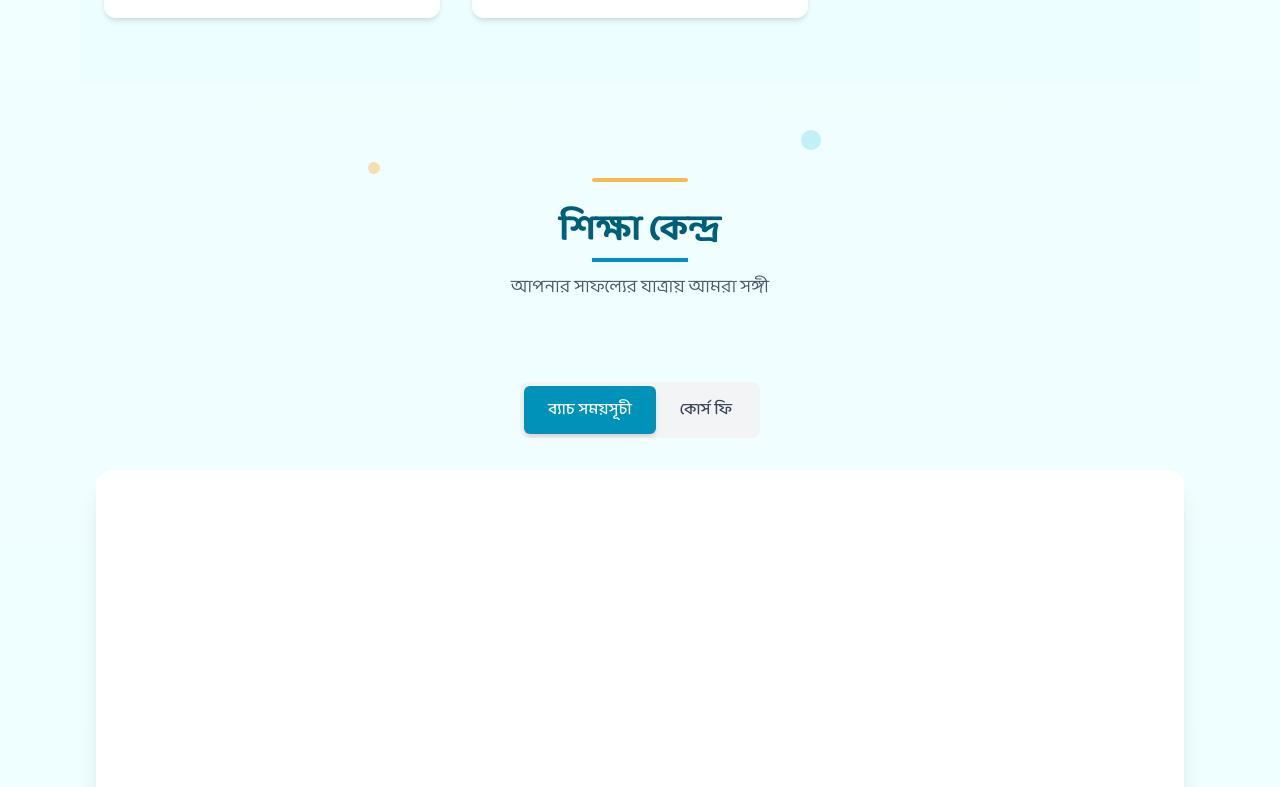
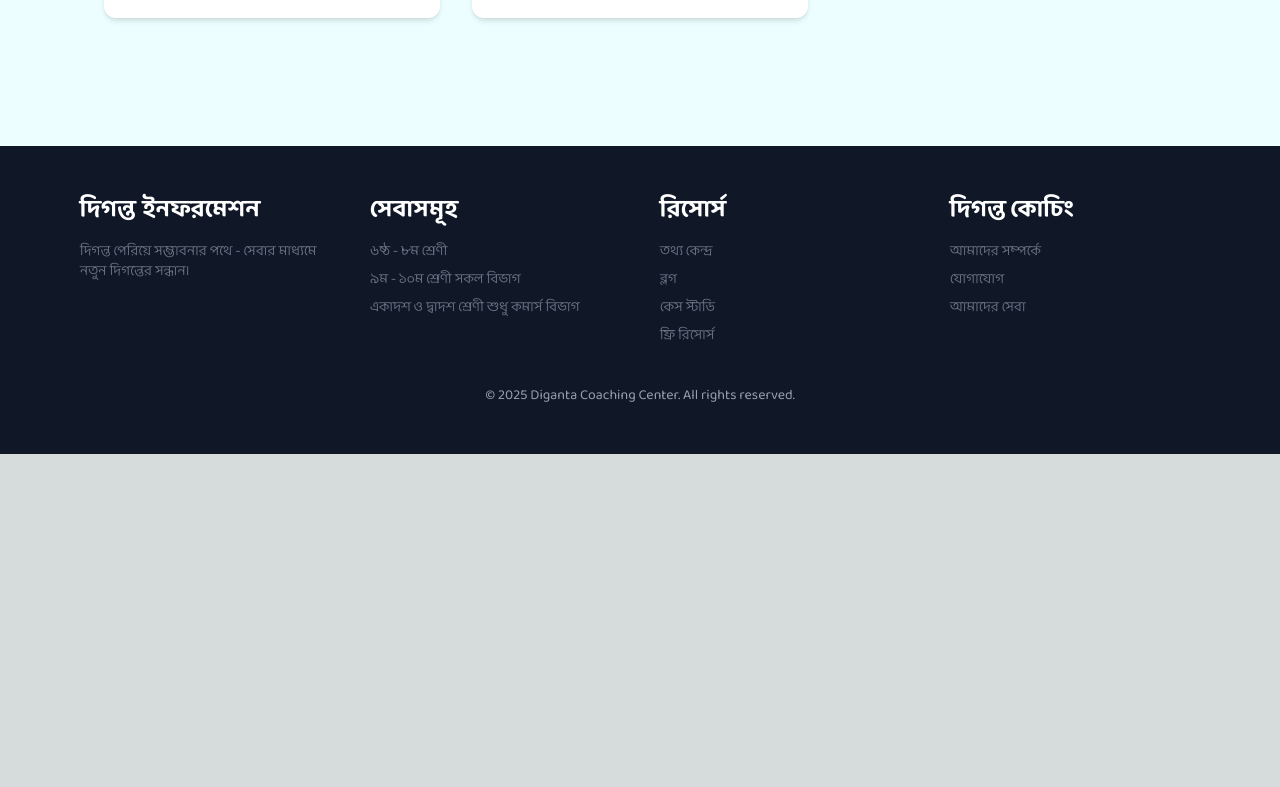
Before and after one commit to NahinIntesher/diganta, a Next.js app: page /our-courses in a window 1280 px wide. Shown: the part 3740-4527 px from the top of the page. After the commit the page ends 4194 px from the top, so only its background shows below. Built offline with nearby package versions, Linux system fonts and the light colour scheme.

Commit message:
Update page.js

```diff
--- a/src/app/our-courses/page.js
+++ b/src/app/our-courses/page.js
@@ -202,9 +202,6 @@
           </div>
         </div>
       </section>
-
-      {/* Batch and Class Schedule */}
-      <EducationCenter />
     </div>
   );
 }
```
